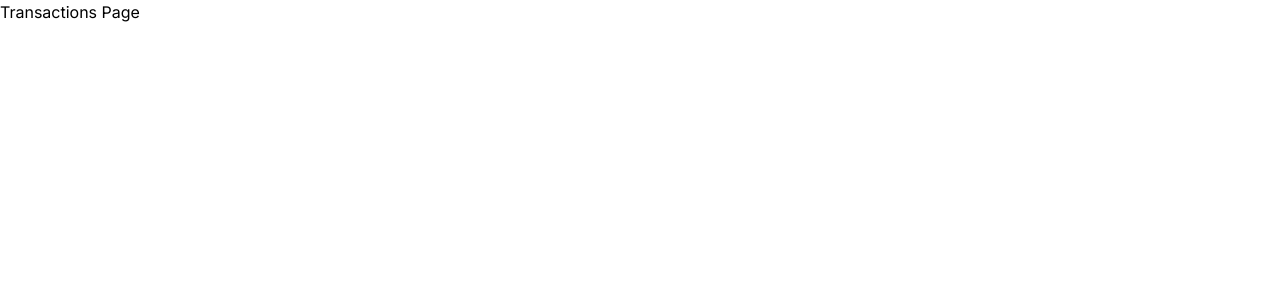
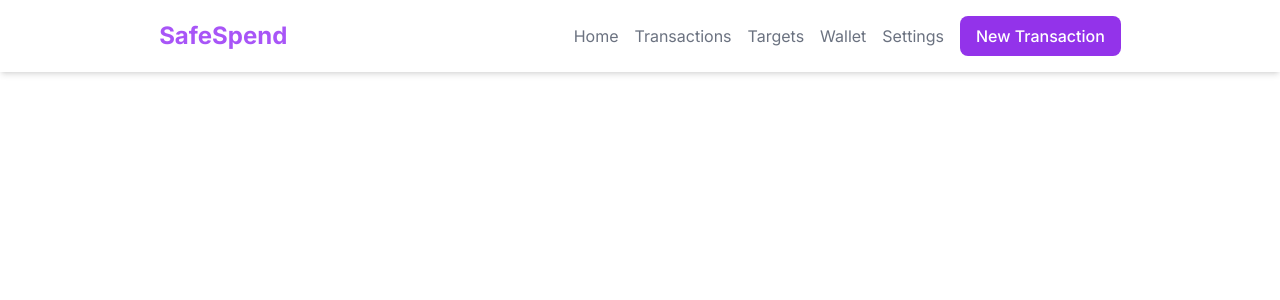
Before and after one commit to MishraSwet/SafeSpend., a Next.js app in the folder apps/userApp/: page /Transactions in a window 1280 px wide. Shown: the top 300 px of the page. Built offline with nearby package versions, Linux system fonts and the light colour scheme.

Commit message:
Completed NavBar Design

```diff
--- a/apps/userApp/app/Transactions/page.tsx
+++ b/apps/userApp/app/Transactions/page.tsx
@@ -1,7 +1,44 @@
+"use client"
+import { useState } from "react";
 export default function Transactions() {
     return <div>
-        Transactions Page
+        <Navbar/>
     </div>
+}
+
+export function Navbar() {
+    return <nav className="sticky z-50 sm:bottom-0 md:top-0 shadow-md p-4 bg-white">
+        <div className="flex items-center justify-around">
+            <div className="flex items-center justify-between"><span className="text-2xl font-bold text-purple-500">SafeSpend</span></div>
+            <div className="hidden md:flex items-center justify-between space-x-4">
+                <NavText>Home</NavText>
+                <NavText>Transactions</NavText>
+                <NavText>Targets</NavText>
+                <NavText>Wallet</NavText>
+                <NavText>Settings</NavText>
+                <button className="bg-purple-600 hover:bg-purple-700 text-white font-medium rounded-lg px-4 py-2">
+                    New Transaction
+                </button>
+            </div>
+            <div className="md:hidden z-50 fixed bottom-0 flex justify-between items-center p-2 shadow-md w-screen">
+                <NavText>Home</NavText>
+                <NavText>Transactions</NavText>
+                <NavText>Targets</NavText>
+                <NavText>Wallet</NavText>
+                <NavText>Settings</NavText>
+            </div>
+        </div>
+    </nav>
+}
+
+export function NavText({ children }: { children: React.ReactNode }) {
+    return <span className="text-gray-500 hover:text-gray-600">{children}</span>;
+}
+
+export function NavBtn() {
+    return <button className="h-8 w-8">
+
+    </button>
 }
 
 export function TransactionCard() {
```
